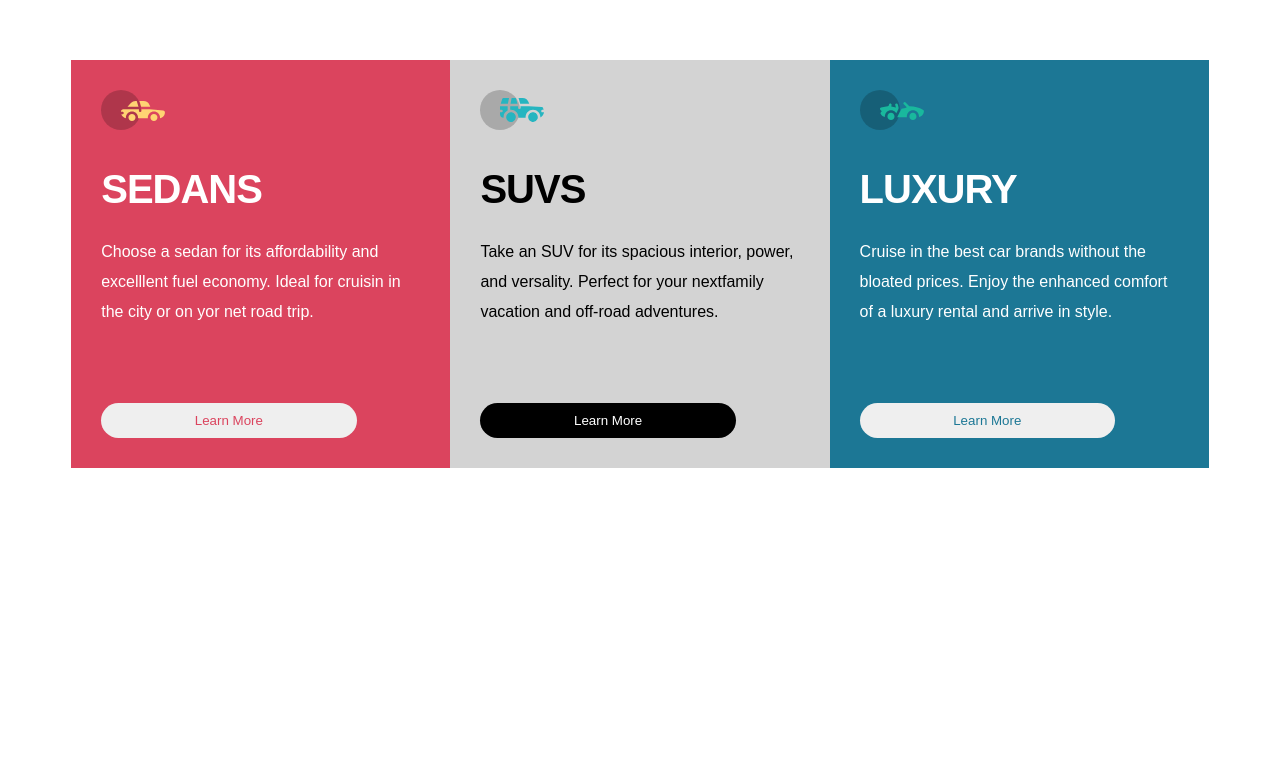
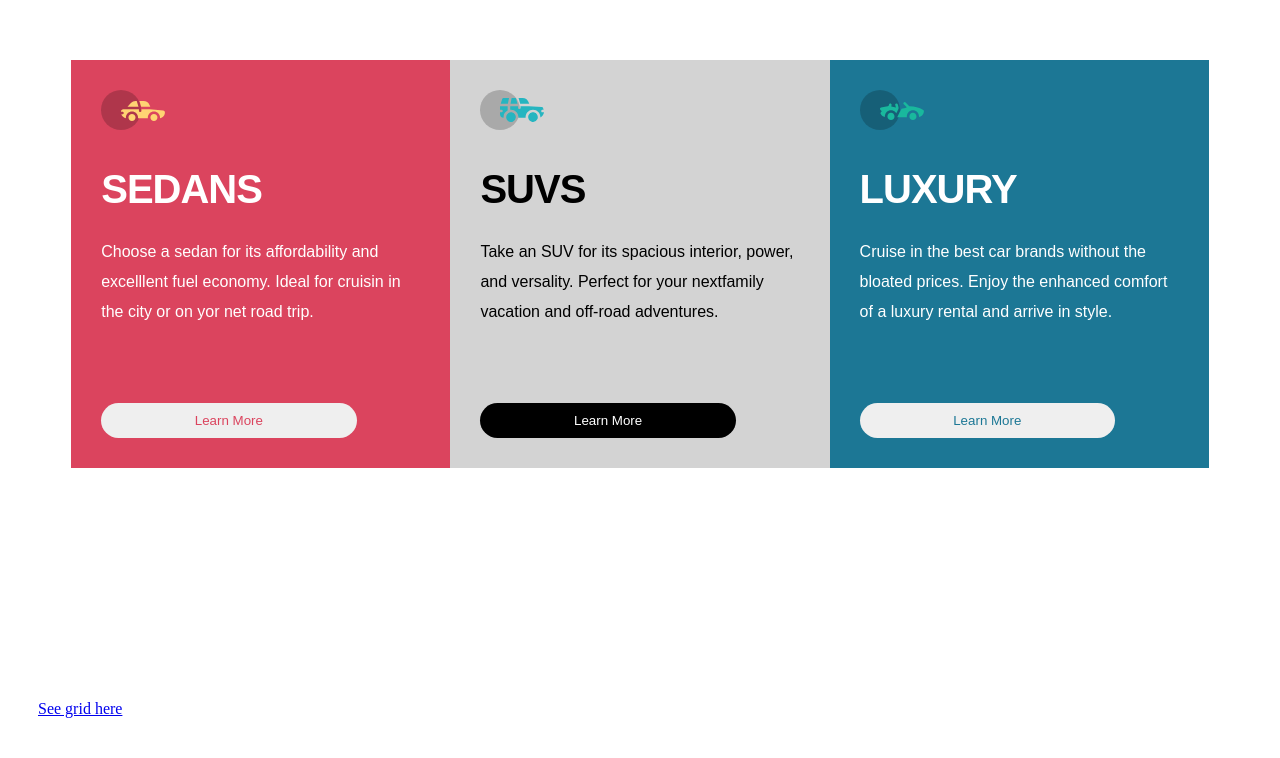
Before and after one commit to Cheesahlem/Zuri-column, a plain HTML site: page index.html in a window 1280 px wide. Shown: the part 144-902 px from the top of the page. Before the commit the page ends 816 px from the top, so only its background shows below. Drawn offline with Linux system fonts and the light colour scheme.

Commit message:
Update index.html

```diff
--- a/index.html
+++ b/index.html
@@ -36,6 +36,7 @@
 			<button>Learn More</button>
 		</div>
 	</main>
+<div> <a href="grid.html"> See grid here </a> </div>
 
 </body>
 </html>
```
